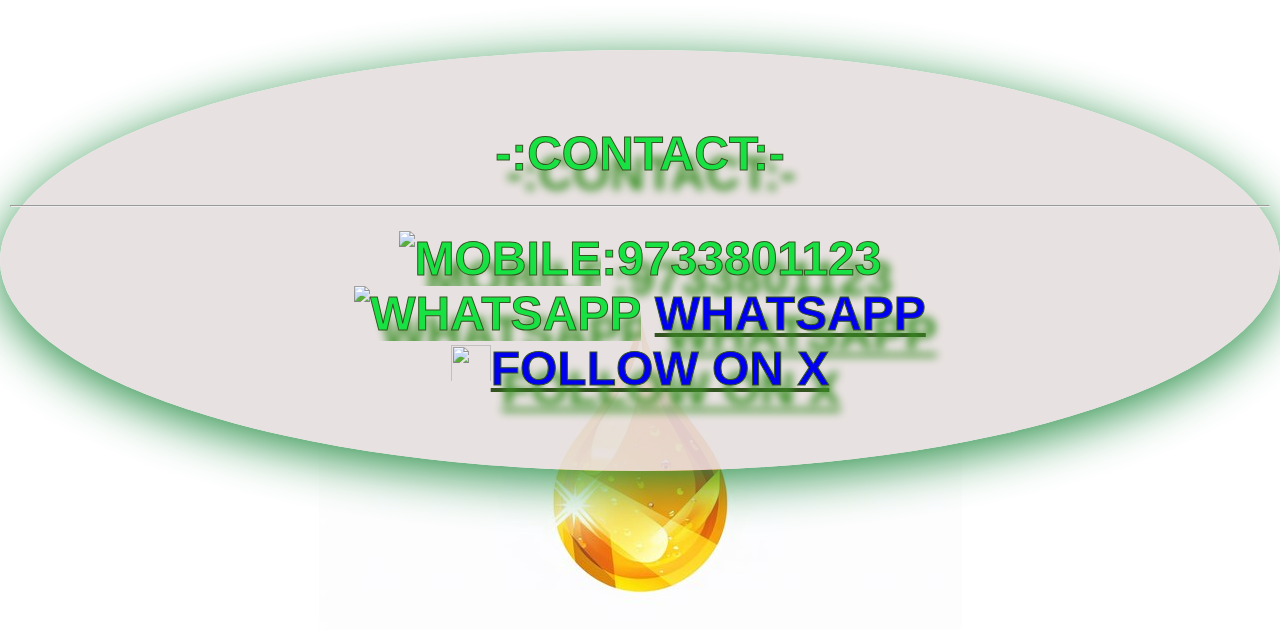
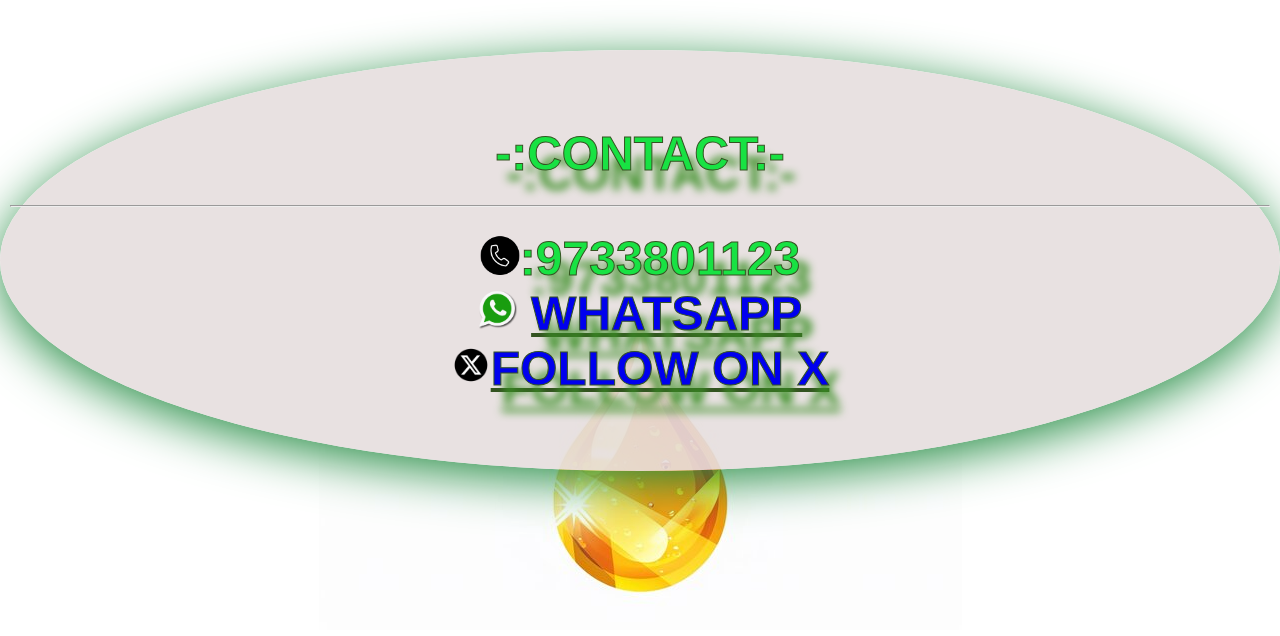
Before and after one commit to sumanpanja2005/MyWeb, a plain HTML site: page contact.html in a window 1280 px wide. Drawn offline with Linux system fonts and the light colour scheme.

Commit message:
Update contact.html
Signed-off-by: suman panja <161006434+sumanpanja2005@users.noreply.github.com>

```diff
--- a/contact.html
+++ b/contact.html
@@ -10,9 +10,9 @@
     <ul class="con">
         <li>-:CONTACT:-</li>
         <hr>
-        <li><img src="image/phone.webp" alt="mobile" width="40" height="40">:9733801123<a href="call:9733801123"></a></li>
-         <li><img src="image/WhatsApp-Transparent.webp" alt="WhatsApp" width="40" height="40"> <a href="https://wa.me/919733801123" target="_blank">WhatsApp</a></li>
-         <li><img src="image/x_logo_PNG17.webp" width="40" height="40"><a href="https://x.com/panjasuman2005?t=leuzXGk5ttqFfTzbp5DBXQ&s=09" target="_blank">Follow on X</a></li>
+        <li><img src="phone.webp" alt="mobile" width="40" height="40">:9733801123<a href="call:9733801123"></a></li>
+         <li><img src="WhatsApp-Transparent.webp" alt="WhatsApp" width="40" height="40"> <a href="https://wa.me/919733801123" target="_blank">WhatsApp</a></li>
+         <li><img src="x_logo_PNG17.webp" width="40" height="40"><a href="https://x.com/panjasuman2005?t=leuzXGk5ttqFfTzbp5DBXQ&s=09" target="_blank">Follow on X</a></li>
     </ul>
 </body>
 </html>
```
